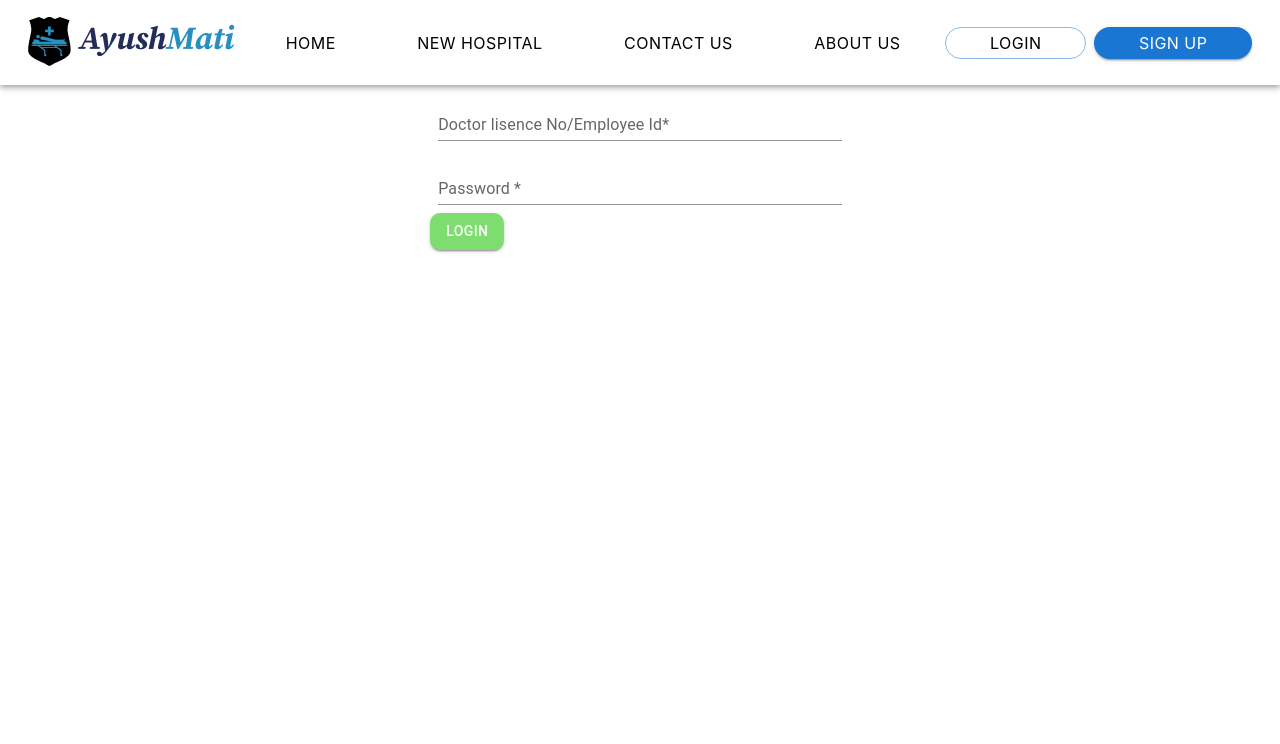
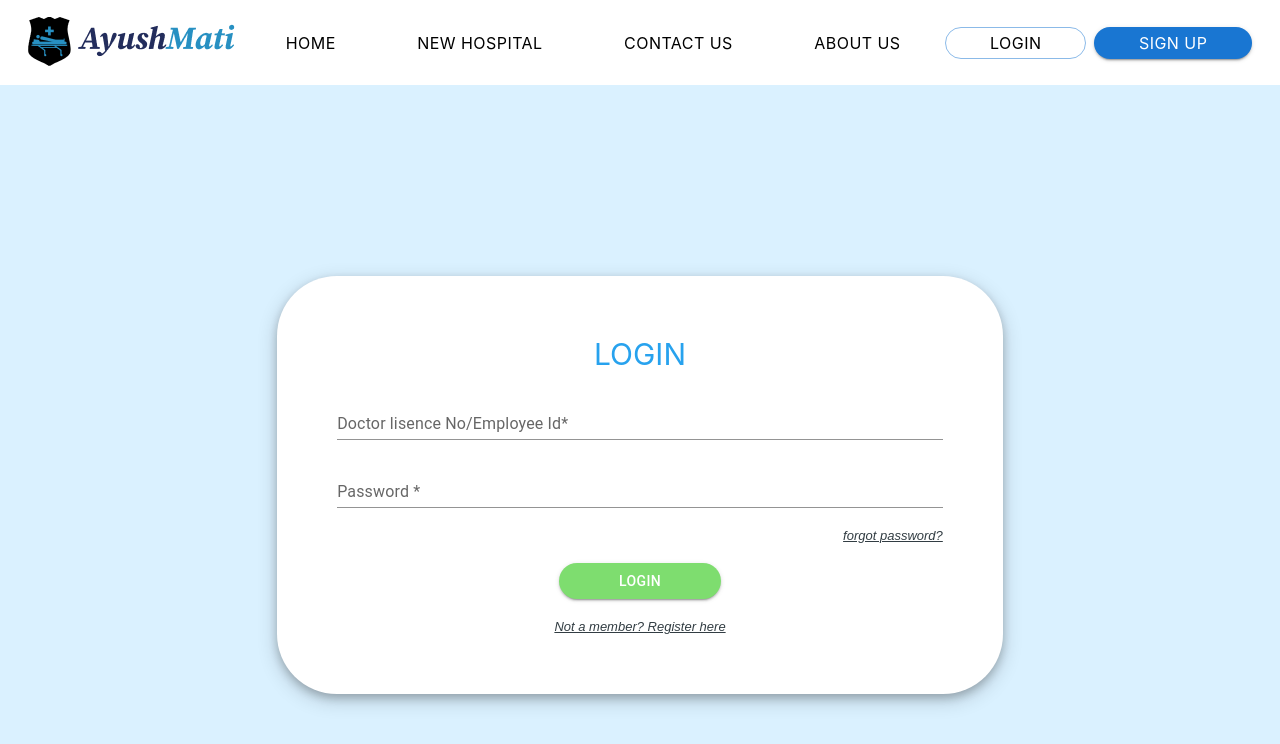
Before and after one commit to pesto-students/team-chiranjib-1-ayushmati, a React (Create React App) app: page /login in a window 1280 px wide. Shown: the top 744 px of the page. Built offline with nearby package versions, Linux system fonts and the light colour scheme.

Commit message:
added styles for login

```diff
--- a/src/App.js
+++ b/src/App.js
@@ -14,7 +14,7 @@ function App() {
   <Router>
     <Routes>
       <Route path="/" element={<HomePage/>}/>
-      <Route path="/Signup" element={<Signup/>}/>
+      <Route path="/signup" element={<Signup/>}/>
       <Route path="/login" element={<Login/>}/>
       <Route path = "/aboutus" element={<AboutUs/>}/>
       <Route path="/contactus" element={<ContactUs/>}/>
--- a/src/Components/SignupAndLogin/Login.js
+++ b/src/Components/SignupAndLogin/Login.js
@@ -1,8 +1,9 @@
 import { useForm } from "react-hook-form";
-import Box from "@mui/material/Box";
 import TextField from "@mui/material/TextField";
 import Button from "@mui/material/Button";
 import NavigationBar from "../NavgationBar/NavigationBar";
+import {Link} from "react-router-dom";
+import "./login.css"
 
 function Login() {
   const {
@@ -18,15 +19,14 @@ function Login() {
   return (
     <>
       <NavigationBar />
-      <Box
-        sx={{
-          "& .MuiTextField-root": { m: 1, width: "40ch" },
-        }}
-        noValidate
-        autoComplete="off"
+      <div className="loginouter">
+          <div
+            className="login-inner-div"
           >
-        <div className="signup-div" style={{justifyContent:"center",display:"flex",alignContent:"center"}}>
-          <form onSubmit={handleSubmit(onSubmit)}>
+            <form  className="login-form" onSubmit={handleSubmit(onSubmit)}>
+            <div className="form-control">
+              <h1>LOGIN</h1>
+            </div>
               <div className="form-control">
                 <TextField
                   id="User-Number-Id"
@@ -60,20 +60,32 @@ function Login() {
                   helperText={errors?.password?.message}
                 />
               </div>
+              <div className="form-control-password">
+              <Link className="signup-link" to="/signup"> forgot password?</Link>
+              </div>
 
+              <div className="form-control">
               <Button
-              style={{
-                borderRadius: 10,
+                sx={{
+                  borderRadius: 8,
                   backgroundColor: "#7EDD6F",
+                  paddingLeft:'60px',
+                  paddingRight:'60px'
                 }}
                 variant="contained"
                 type="submit"
               >
                 Login
               </Button>
+
+              </div>
+              <div className="form-control">
+              <Link className="signup-link" to="/signup"> Not a member? Register here</Link>
+              </div>
+
             </form>
           </div>
-      </Box>
+      </div>
     </>
   );
 }
--- /dev/null
+++ b/src/Components/SignupAndLogin/login.css
@@ -0,0 +1,56 @@
+.loginouter{
+    background-color: #DAF1FF;
+    height: 100svh;
+    display: flex;
+    justify-content: center;
+    align-items: center;
+
+}
+.MuiTextField-root{
+    width: 60ch;
+    margin: 3;
+}
+.login-form{
+    display: flex;
+    flex-direction: column;
+}
+
+.form-control{
+    padding: 10px ;
+    display: flex;
+    align-items: center;
+    justify-content: center;
+}
+
+.form-control-password{
+    display: flex;
+    justify-content: right;
+    align-items: flex-end;
+    padding: 10px;
+}
+
+
+.login-inner-div{
+    padding: 50px;
+    background-color:white;
+    border-radius: 60px;
+    justify-content: center;
+    display: flex;
+    align-content: center;
+    box-shadow: 0 4px 8px 0 rgba(0, 0, 0, 0.2), 0 6px 20px 0 rgba(0, 0, 0, 0.19);
+}
+
+.signup-link{
+    font-family: sans-serif;
+    font-style: italic;
+    font-size: small;
+    color: #323d43;
+}
+
+h1{
+    margin-top: 0;
+    margin-bottom: 0;
+    color: #27a2ee;
+    font:inherit;
+    font-size: 30px;
+}
```
Lines whose indentation alone changed are shown as unchanged.
